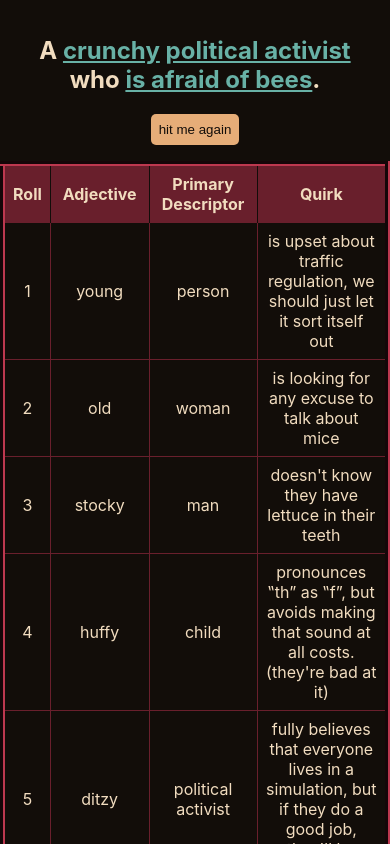
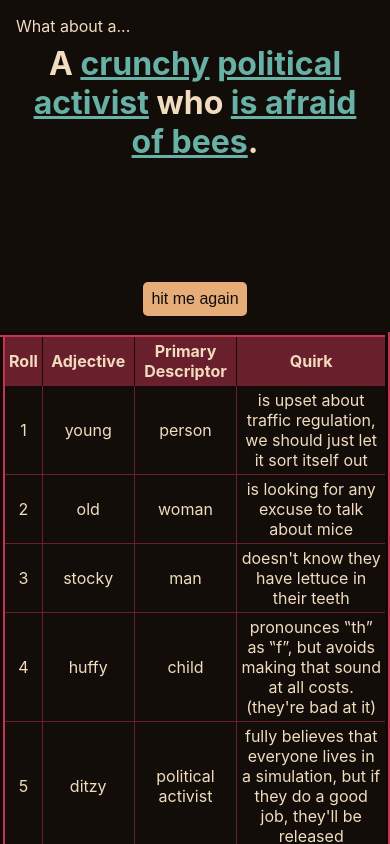
Before and after one commit to cam-ball/npc-generator, a React (Create React App) app: page / in a window 390 px wide. Shown: the top 844 px of the page. Built offline with nearby package versions, Linux system fonts and the light colour scheme.

Commit message:
Style tweaks

```diff
--- a/src/App.css
+++ b/src/App.css
@@ -8,13 +8,10 @@
   --aqua: #68b1a6;
 }
 
-html {
-  text-align: center;
-  background: var(--brown);
-}
 body {
   text-align: center;
   background: var(--brown);
+  color: var(--khaki);
 }
 
 .App {
@@ -26,6 +23,7 @@ body {
   color: var(--sand);
 }
 
+/* Table styles */
 table {
   border: 5px var(--burgundy) groove;
   border-collapse: collapse;
@@ -49,21 +47,35 @@ td {
   padding: 0.5rem;
 }
 
+/* Generator styles */
+.generator {
+  padding: 1rem;
+}
+
+.generator h2 {
+  font-size: 4rem;
+  margin-top: .5rem;
+  min-height: 50vh;
+}
+
+.leader {
+  display: block;
+  text-align: left;
+  font-size: 2rem;
+}
+
 .keyword {
   color: var(--aqua);
   text-decoration: underline;
 }
 
-.generator {
-  padding: 1rem;
-}
-
 button {
   background-color: var(--khaki);
+  color: var(--brown);
+  font-size: 1rem;
   border: 1px var(--aqua);
   border-radius: 5px;
   padding: 0.5rem;
-  color: var(--brown);
   cursor: pointer;
   transition: 0.3s;
 }
@@ -72,3 +84,20 @@ button:hover {
   background-color: var(--burgundy);
   color: var(--sand);
 }
+
+/* small-screen tweaks */
+@media (max-width: 600px) {
+  .generator h2 {
+    font-size: 2rem;
+    min-height: 25vh;
+  }
+
+  .leader {
+    font-size: 1rem;
+  }
+
+  th,
+  td {
+    padding: 0.25rem;
+  }
+}
--- a/src/App.js
+++ b/src/App.js
@@ -32,6 +32,7 @@ function App() {
   return (
     <div className="App">
       <div className="generator">
+        <span className="leader">What about a...</span>
         <Sentence
           adjective={adjectives[adj]}
           descriptor={descriptors[desc]}
```
